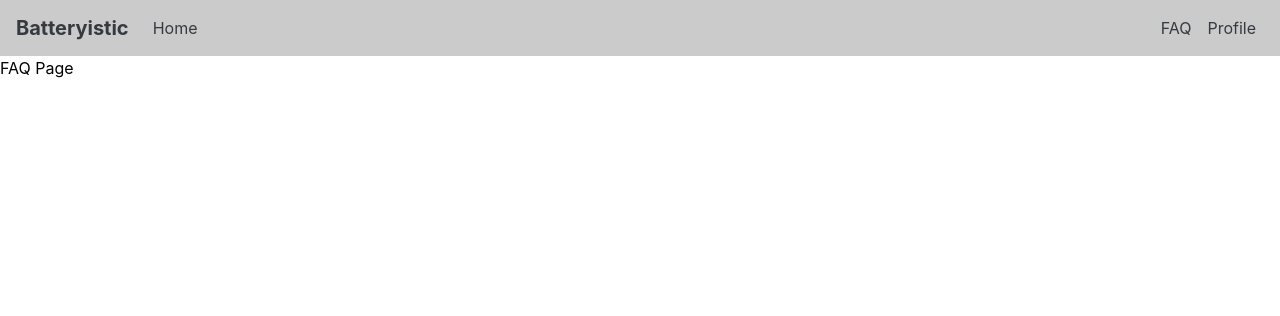
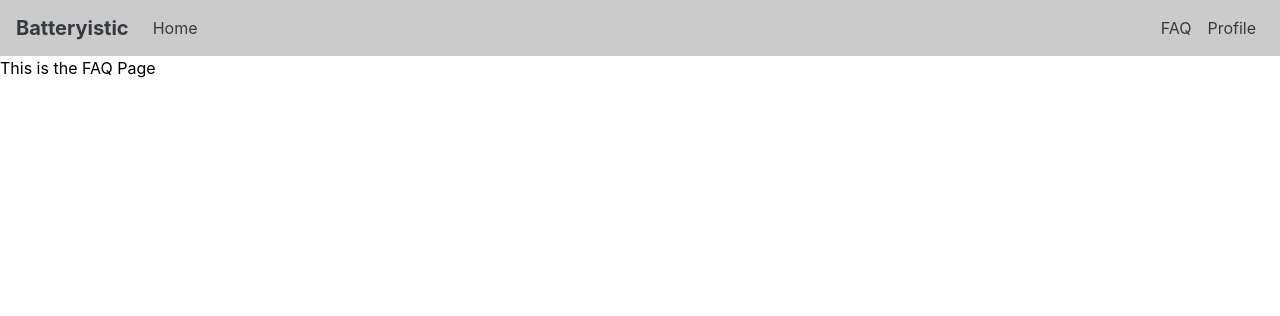
Before and after one commit to gaurav613/fydp_bess, a Flask app: page /FAQ in a window 1280 px wide. Shown: the top 316 px of the page. Run offline with Flask 2, Linux system fonts and the light colour scheme.

Commit message:
modify FAQ template

```diff
--- a/app/templates/FAQ.html
+++ b/app/templates/FAQ.html
@@ -1,13 +1,7 @@
-{% extends 'base.html'%}
-
-{% block title%}
-FAQ
-{% endblock%}
-
-{% block content %}
+{% extends 'base.html'%} {% block title%} FAQ {% endblock%} {% block content %}
 <!-- CONTENT HERE -->
 
-<p>FAQ Page</p>
+<p>This is the FAQ Page</p>
 
 <style>
     body {
```
